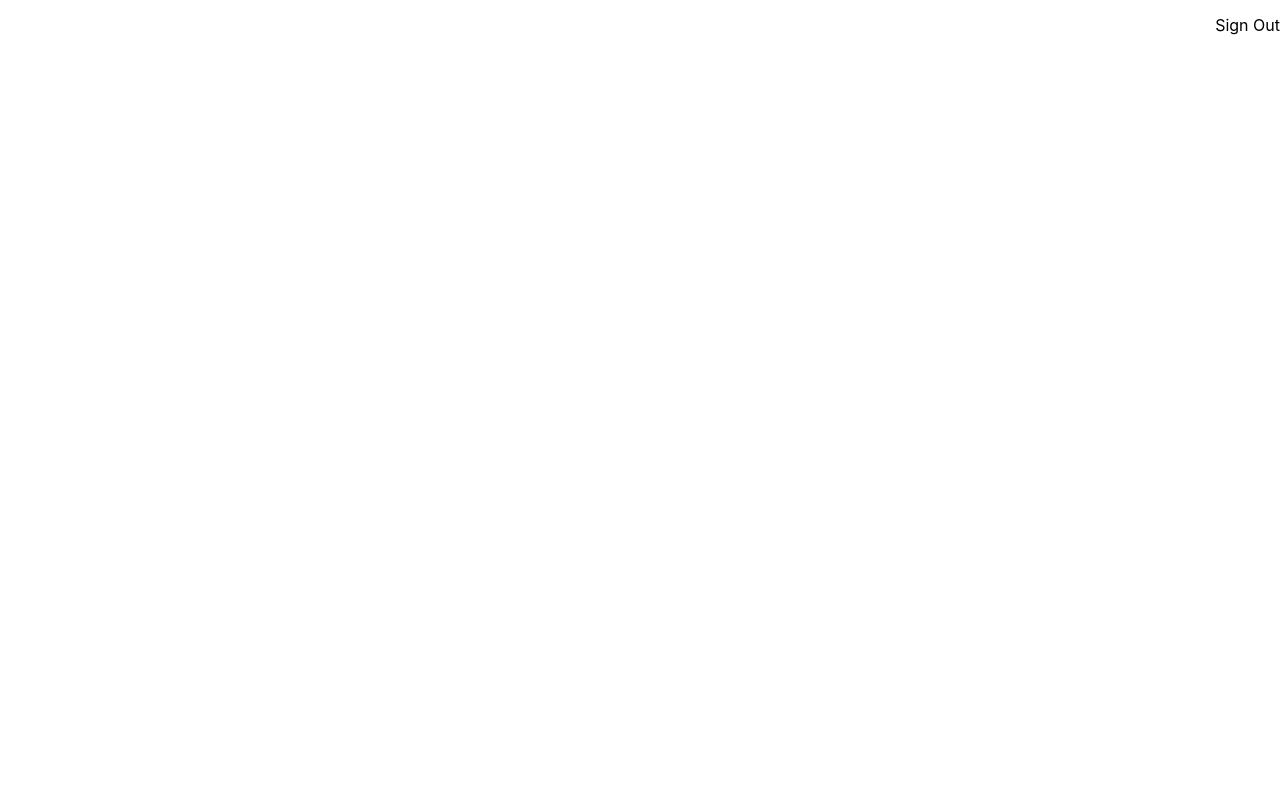
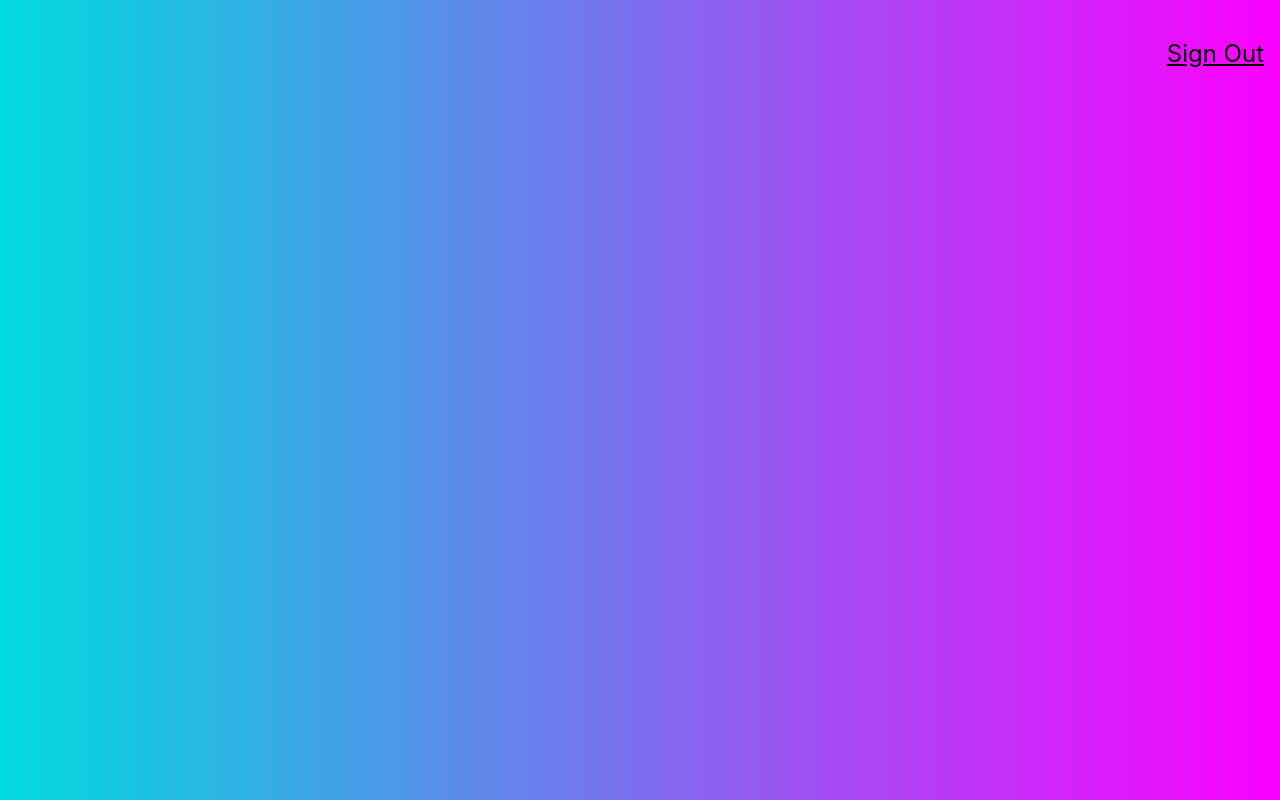
Before and after one commit to tasosbeast/SmartBrain, a React (Create React App) app: page / in a window 1280 px wide. Built offline with nearby package versions, Linux system fonts and the light colour scheme.

Commit message:
Update sign out link style in Navigation component and add a linear gradient background

```diff
--- a/src/components/Navigation/Navigation.js
+++ b/src/components/Navigation/Navigation.js
@@ -3,7 +3,7 @@
 const Navigation = () => {
   return (
     <nav style={{ display: "flex", justifyContent: "flex-end" }}>
-      <p>Sign Out</p>
+      <p className="f3 link dim black underline pa3 pointer">Sign Out</p>
     </nav>
   );
 };
--- a/src/index.css
+++ b/src/index.css
@@ -1,13 +1,14 @@
 body {
   margin: 0;
-  font-family: -apple-system, BlinkMacSystemFont, 'Segoe UI', 'Roboto', 'Oxygen',
-    'Ubuntu', 'Cantarell', 'Fira Sans', 'Droid Sans', 'Helvetica Neue',
+  font-family: -apple-system, BlinkMacSystemFont, "Segoe UI", "Roboto", "Oxygen",
+    "Ubuntu", "Cantarell", "Fira Sans", "Droid Sans", "Helvetica Neue",
     sans-serif;
   -webkit-font-smoothing: antialiased;
   -moz-osx-font-smoothing: grayscale;
+  background: linear-gradient(90deg, #00dbde 0%, #fc00ff 100%);
 }
 
 code {
-  font-family: source-code-pro, Menlo, Monaco, Consolas, 'Courier New',
+  font-family: source-code-pro, Menlo, Monaco, Consolas, "Courier New",
     monospace;
 }
```
